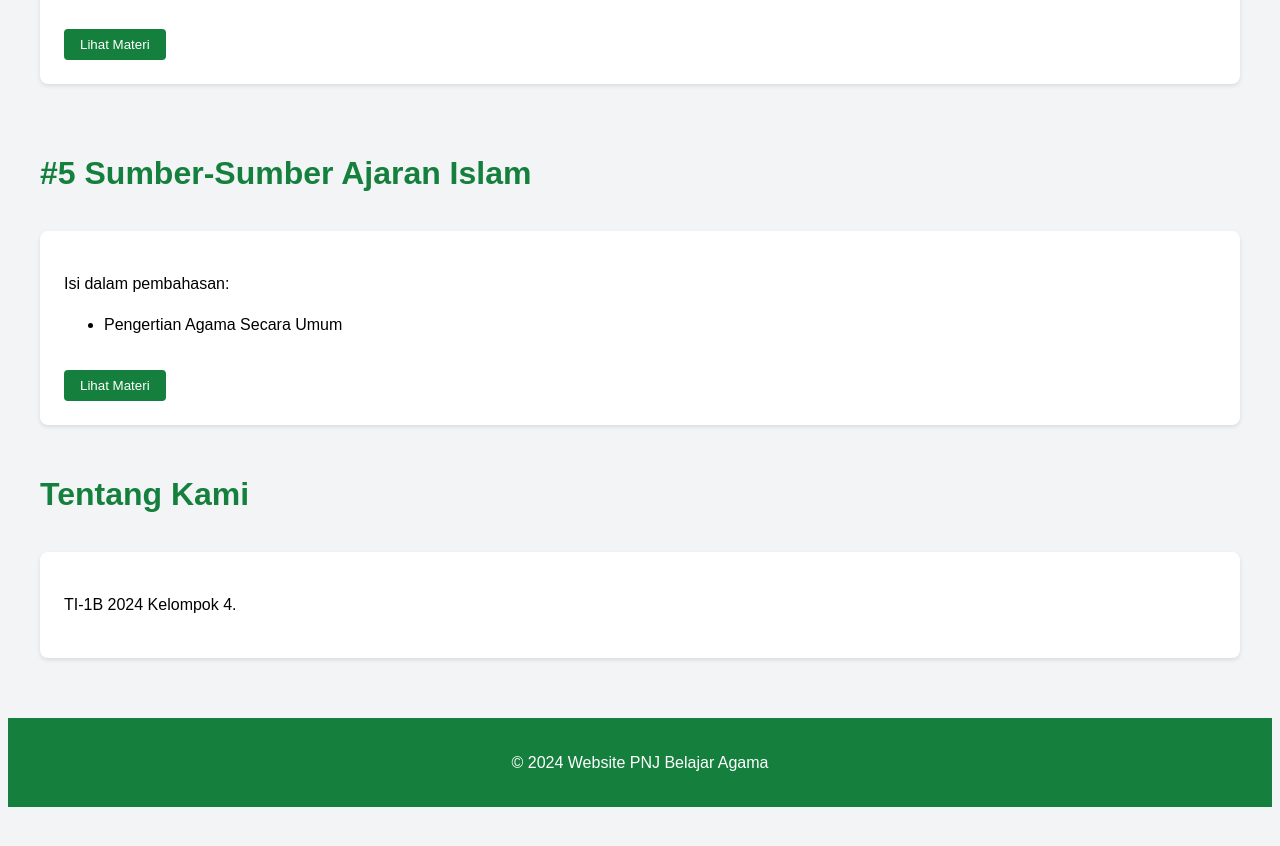
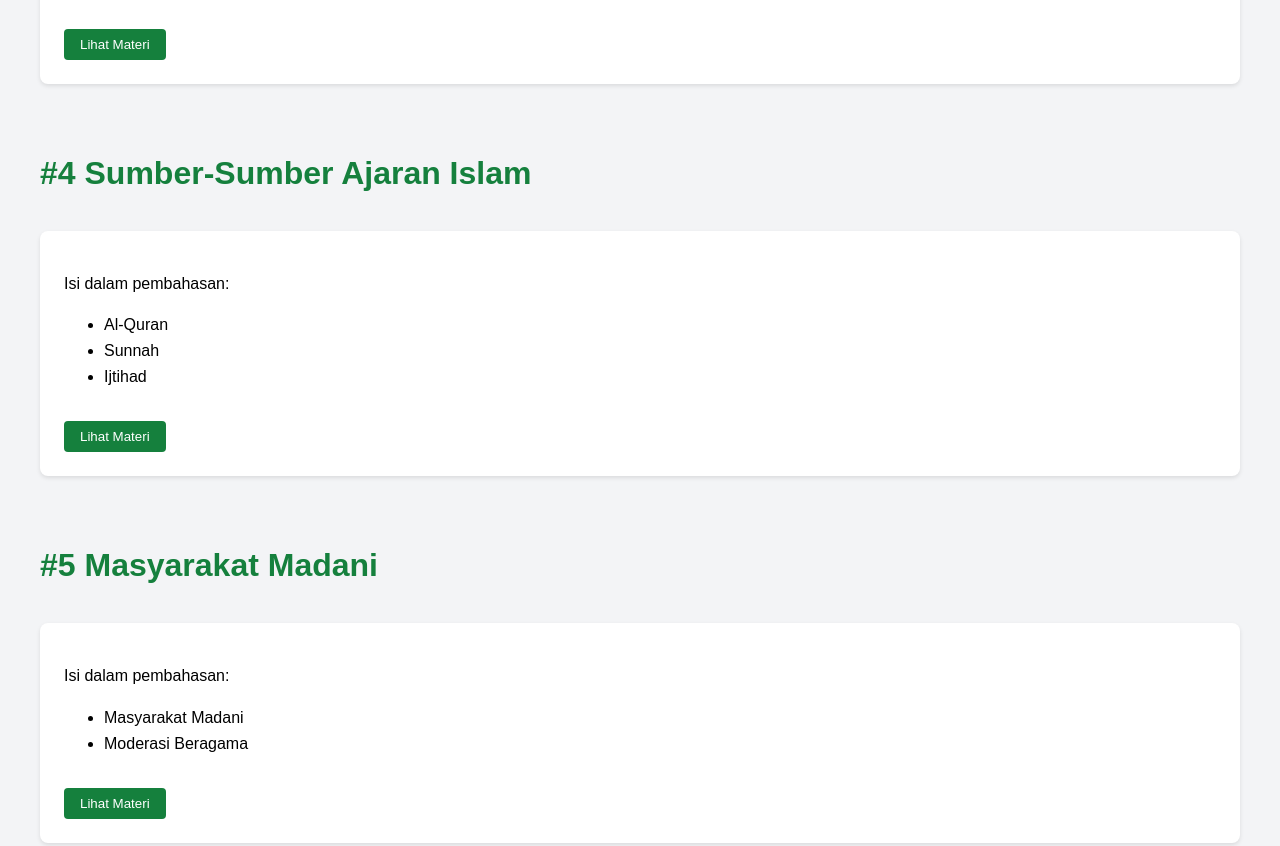
Before and after one commit to Shidqisep/website-agama, a plain HTML site: page index.html in a window 1280 px wide. Shown: the part 1762-2608 px from the top of the page. Before the commit the page ends 2577 px from the top, so only its background shows below. Drawn offline with Linux system fonts and the light colour scheme.

Commit message:
Update index.html

```diff
--- a/index.html
+++ b/index.html
@@ -98,13 +98,29 @@
         </section>
 
         <section id="sumber" class="section">
-            <h2 class="section-title">#5 Sumber-Sumber Ajaran Islam</h2>
+            <h2 class="section-title">#4 Sumber-Sumber Ajaran Islam</h2>
             <div class="content-card">
                 <p>Isi dalam pembahasan:</p>
                 <ul class="culture-list">
-                    <li>Pengertian Agama Secara Umum</li>
+                    <li>Al-Quran</li>
+                    <li>Sunnah</li>
+                    <li>Ijtihad</li>
                 </ul>
                 <a href="Materials/sumberajaran.html">
+                    <button>Lihat Materi</button>
+                </a>
+            </div>
+        </section>
+
+            <section id="sumber" class="section">
+            <h2 class="section-title">#5 Masyarakat Madani</h2>
+            <div class="content-card">
+                <p>Isi dalam pembahasan:</p>
+                <ul class="culture-list">
+                    <li>Masyarakat Madani</li>
+                    <li>Moderasi Beragama</li></li>
+                </ul>
+                <a href="Materials/madani.html">
                     <button>Lihat Materi</button>
                 </a>
             </div>
```
